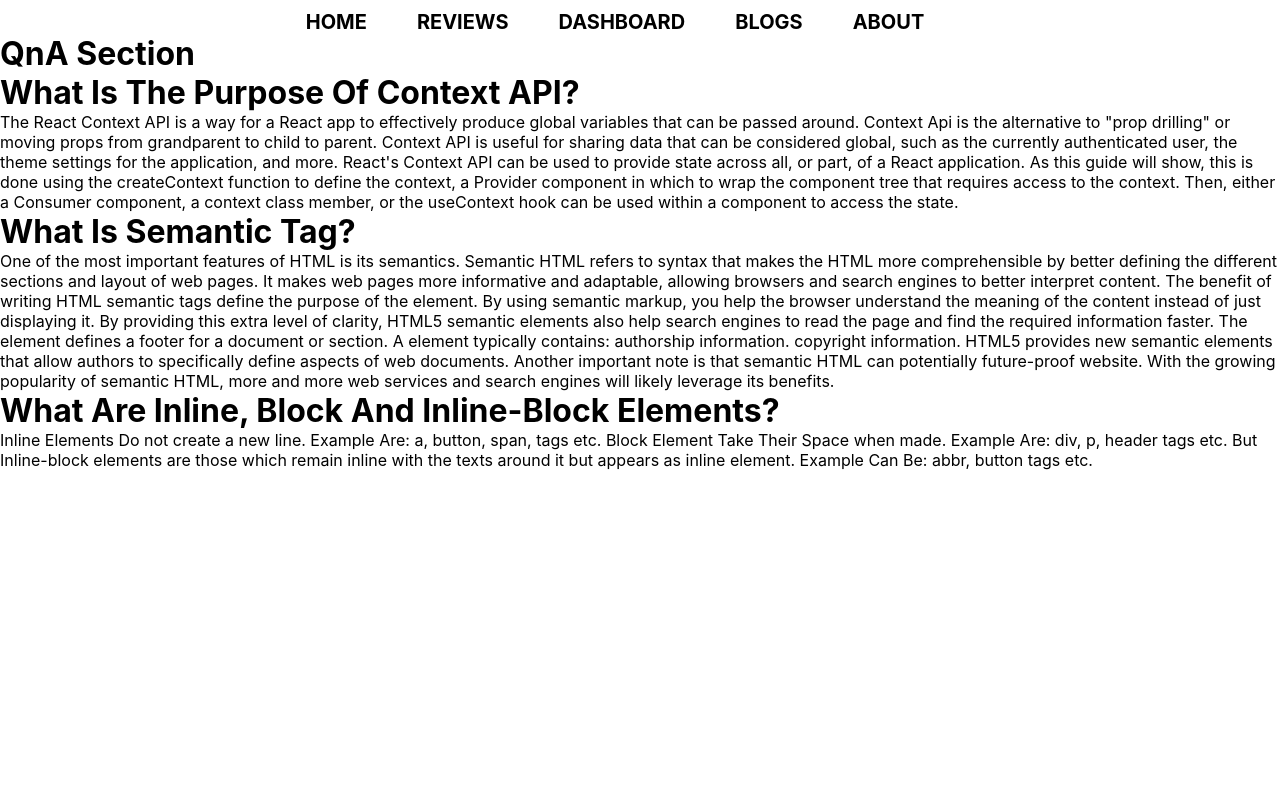
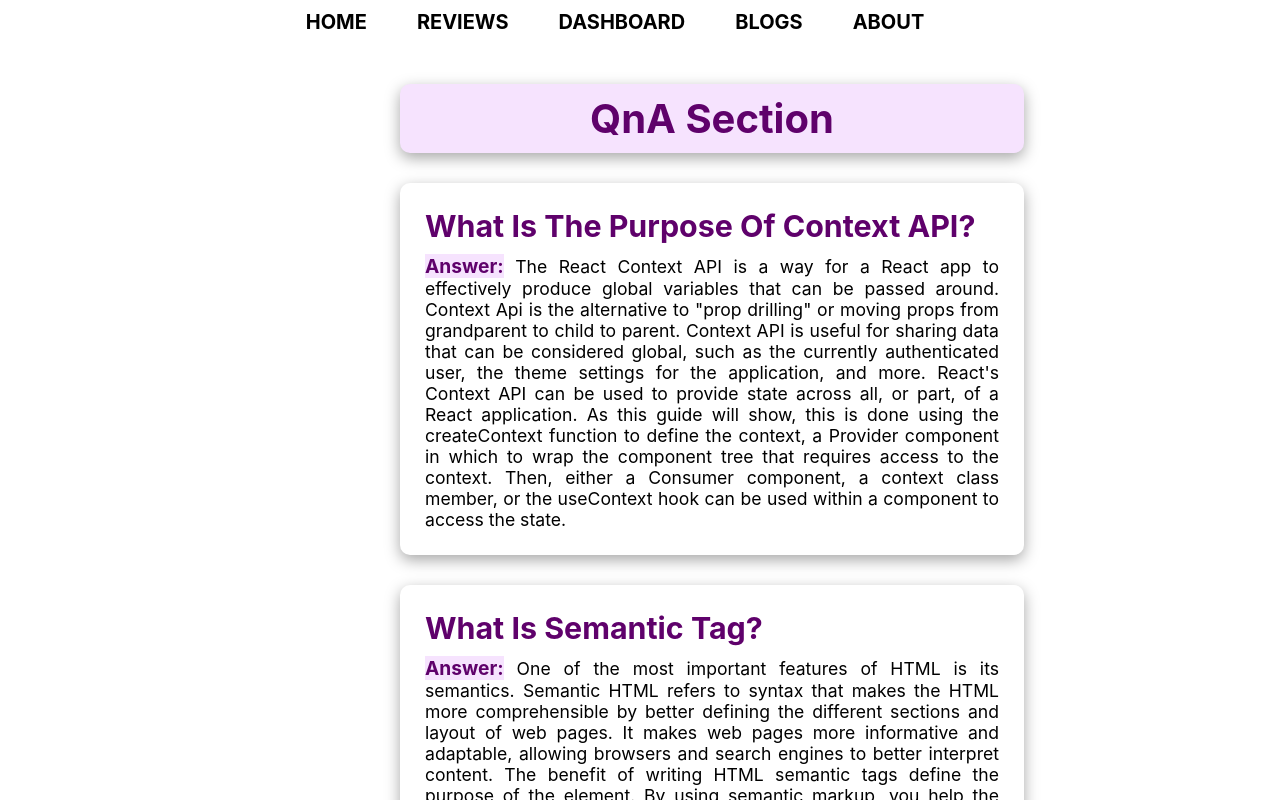
Before and after one commit to Afzal-Hossen-Hasib/Six_BiteOf_Yammy, a React (Create React App) app: page /blogs in a window 1280 px wide. Shown: the top 800 px of the page. Built offline with nearby package versions, Linux system fonts and the light colour scheme.

Commit message:
favicon added

```diff
--- a/src/components/AllReview/AllReview.css
+++ b/src/components/AllReview/AllReview.css
@@ -15,7 +15,7 @@
 }
 
 .all-review-card p {
-    font-size: 18px;
+    font-size: 17px;
     margin: 10px 0;
 }
 
@@ -37,3 +37,8 @@
     margin-top: 50px;
     text-transform: uppercase;
 }
+
+.rating p{
+    color: #5f016b;
+    font-size: 150px;
+}
--- a/src/components/AllReview/AllReview.js
+++ b/src/components/AllReview/AllReview.js
@@ -17,8 +17,8 @@ const AllReview = () => {
                         <div className='all-review-card'>
                                 <img src= {picture} alt="" />
                                 <p> <span>Name:</span> {name}</p>
-                                <p> <span>Description:</span> {description}</p>
-                                <p> <span>Rating:</span> {rating}</p>
+                                <p> <span>Review:</span> {description}</p>
+                                <p className='rating'> <span>Rating:</span> {rating} Out Of 5</p>
                         </div>
                     )
                 })
--- a/src/components/Blogs/Blogs.css
+++ b/src/components/Blogs/Blogs.css
@@ -0,0 +1,42 @@
+.qna-container {
+    width: 80%;
+    margin-top: 50px;
+    padding-left: 400px;
+}
+
+.qna-title {
+    text-align: center;
+    font-size: 2.5rem;
+    color: #5f016b;
+    text-align: center;
+    margin-bottom: 20px;
+    background-color: #f6e3fe;
+    padding: 10px;
+    border-radius: 10px;
+    box-shadow: rgba(0, 0, 0, 0.35) 0px 5px 15px;
+}
+
+.ans-container {
+    margin: 30px 0;
+    padding: 25px;
+    box-shadow: rgba(0, 0, 0, 0.35) 0px 5px 15px;
+    border-radius: 10px;
+}
+
+.ans-container h2 {
+    color: #5f016b;
+    margin-bottom: 10px;
+    font-size: 1.9rem;
+}
+
+.ans-container p {
+    text-align: justify;
+    font-size: 1.1rem;
+}
+
+.ans-container span {
+    background-color: #f6e3fe;
+    font-weight: bold;
+    font-size: 1.2rem;
+    color: #5f016b;
+}
--- a/src/components/Blogs/Blogs.js
+++ b/src/components/Blogs/Blogs.js
@@ -1,22 +1,23 @@
 import React from 'react';
+import './Blogs.css'
 
 const Blogs = () => {
     return (
-        <div>
-            <h1>QnA Section</h1>
-            <div>
-                <h1>What Is The Purpose Of Context API?</h1>
-                <p>The React Context API is a way for a React app to effectively produce global variables that can be passed around. Context Api is the alternative to "prop drilling" or moving props from grandparent to child to parent. Context API is useful for sharing data that can be considered global, such as the currently authenticated user, the theme settings for the application, and more. React's Context API can be used to provide state across all, or part, of a React application. As this guide will show, this is done using the createContext function to define the context, a Provider component in which to wrap the component tree that requires access to the context. Then, either a Consumer component, a context class member, or the useContext hook can be used within a component to access the state.</p>
+        <div className='qna-container'>
+            <h1 className='qna-title'>QnA Section</h1>
+            <div className='ans-container'>
+                <h2>What Is The Purpose Of Context API?</h2>
+                <p> <span>Answer:</span> The React Context API is a way for a React app to effectively produce global variables that can be passed around. Context Api is the alternative to "prop drilling" or moving props from grandparent to child to parent. Context API is useful for sharing data that can be considered global, such as the currently authenticated user, the theme settings for the application, and more. React's Context API can be used to provide state across all, or part, of a React application. As this guide will show, this is done using the createContext function to define the context, a Provider component in which to wrap the component tree that requires access to the context. Then, either a Consumer component, a context class member, or the useContext hook can be used within a component to access the state.</p>
             </div>
 
-            <div>
-                <h1>What Is Semantic Tag?</h1>
-                <p>One of the most important features of HTML is its semantics. Semantic HTML refers to syntax that makes the HTML more comprehensible by better defining the different sections and layout of web pages. It makes web pages more informative and adaptable, allowing browsers and search engines to better interpret content. The benefit of writing HTML semantic tags define the purpose of the element. By using semantic markup, you help the browser understand the meaning of the content instead of just displaying it. By providing this extra level of clarity, HTML5 semantic elements also help search engines to read the page and find the required information faster. The element defines a footer for a document or section. A element typically contains: authorship information. copyright information. HTML5 provides new semantic elements that allow authors to specifically define aspects of web documents. Another important note is that semantic HTML can potentially future-proof website. With the growing popularity of semantic HTML, more and more web services and search engines will likely leverage its benefits.</p>
+            <div className='ans-container'>
+                <h2>What Is Semantic Tag?</h2>
+                <p> <span>Answer:</span> One of the most important features of HTML is its semantics. Semantic HTML refers to syntax that makes the HTML more comprehensible by better defining the different sections and layout of web pages. It makes web pages more informative and adaptable, allowing browsers and search engines to better interpret content. The benefit of writing HTML semantic tags define the purpose of the element. By using semantic markup, you help the browser understand the meaning of the content instead of just displaying it. By providing this extra level of clarity, HTML5 semantic elements also help search engines to read the page and find the required information faster. The element defines a footer for a document or section. A element typically contains: authorship information. copyright information. HTML5 provides new semantic elements that allow authors to specifically define aspects of web documents. Another important note is that semantic HTML can potentially future-proof website. With the growing popularity of semantic HTML, more and more web services and search engines will likely leverage its benefits.</p>
             </div>
 
-            <div>
-                <h1>What Are Inline, Block And Inline-Block Elements?</h1>
-                <p>Inline Elements Do not create a new line. Example Are: a, button, span, tags etc. Block Element Take Their Space when made. Example Are: div, p, header tags etc. But Inline-block elements are those which remain inline with the texts around it but appears as inline element. Example Can Be: abbr, button tags etc. </p>
+            <div className='ans-container'>
+                <h2>What Are Inline, Block And Inline-Block Elements?</h2>
+                <p> <span>Answer:</span> Inline Elements Do not create a new line. Example Are: a, button, span, tags etc. Block Element Take Their Space when made. Example Are: div, p, header tags etc. But Inline-block elements are those which remain inline with the texts around it but appears as inline element. Example Can Be: abbr, button tags etc. </p>
             </div>
         </div>
     );
```
Also changed, not shown: 1 other file (tests, documents, lock files or other folders).
